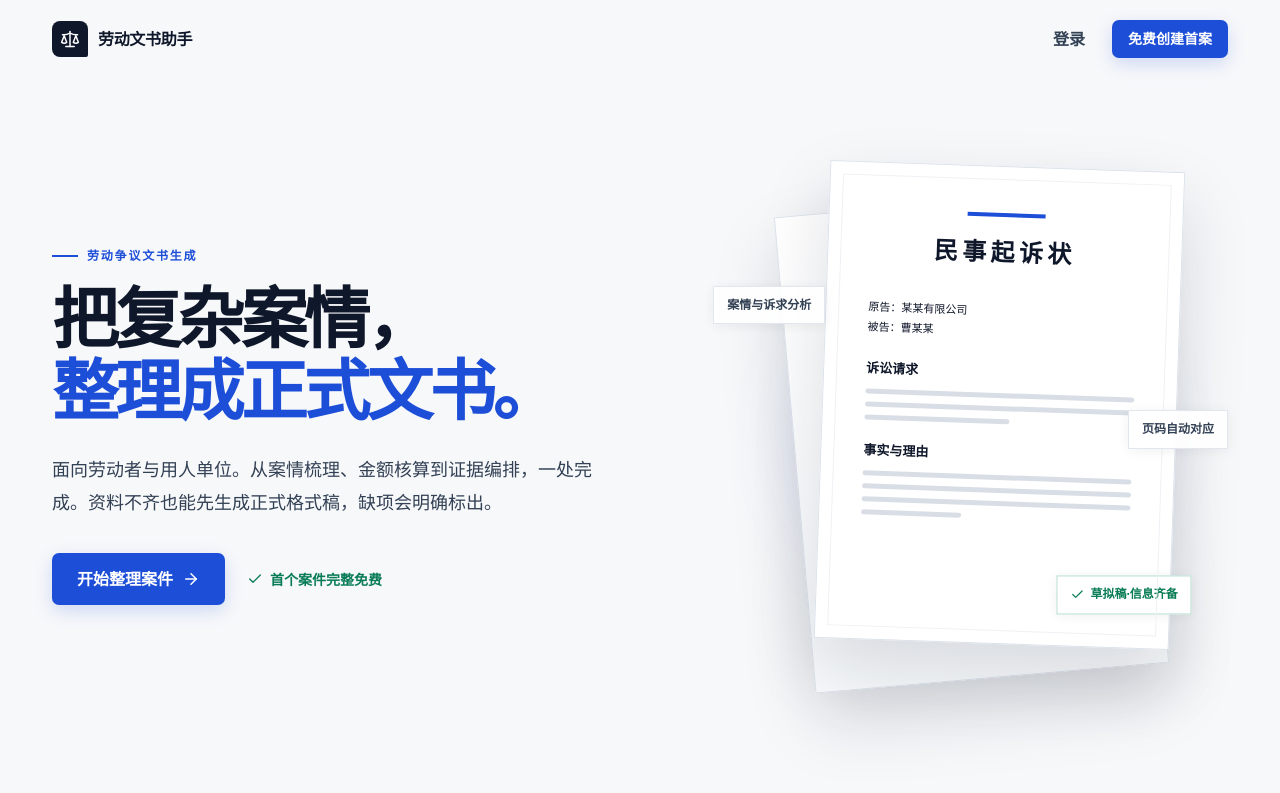
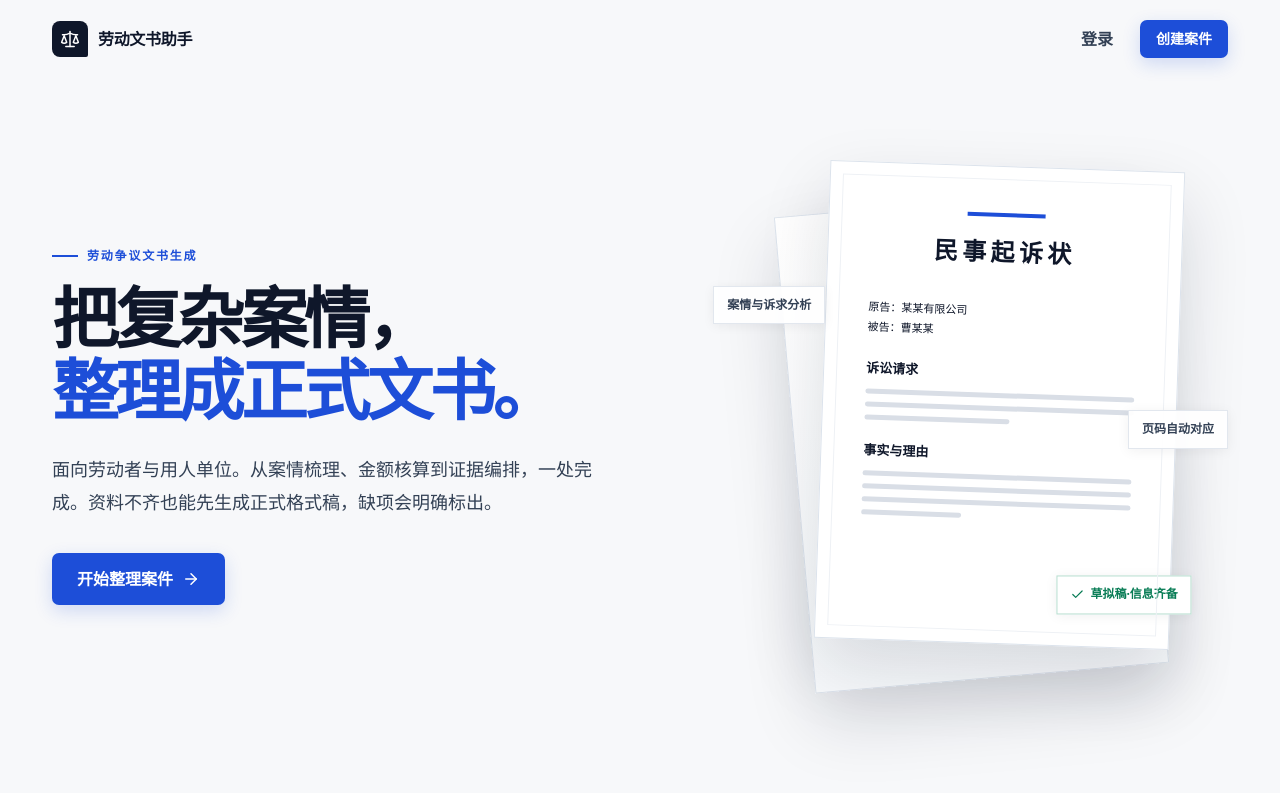
Before and after one commit to lawyerhu/labor-docs, a Next.js app in the folder apps/web/: page / in a window 1280 px wide. Shown: the top 793 px of the page. Built offline with nearby package versions, Linux system fonts and the light colour scheme.

Commit message:
style: remove marketing claims and tone down landing effects

```diff
--- a/apps/web/app/dashboard/page.tsx
+++ b/apps/web/app/dashboard/page.tsx
@@ -50,12 +50,12 @@ export default function DashboardPage() {
       <AppHeader email={email} />
       <section className="dashboard container">
         <div className="dashboard-heading">
-          <div><div className="eyebrow"><span /> 我的工作台</div><h1>案件</h1><p>每个案件独立保存30天。请及时下载生成文件。</p></div>
+          <div><div className="eyebrow"><span /> 案件列表</div><h1>案件</h1><p>每个案件独立保存30天。请及时下载生成文件。</p></div>
           <Link className="button button-primary" href="/cases/new"><Plus size={18} /> 创建案件</Link>
         </div>
         {error && <div className="notice notice-error">{error}</div>}
         {loading ? <div className="loading-panel">正在读取案件…</div> : cases.length === 0 ? (
-          <div className="empty-state"><div className="empty-icon"><BriefcaseBusiness size={28} /></div><h2>还没有案件</h2><p>选择仲裁或起诉阶段，用几分钟建立第一份材料。</p><Link className="button button-primary" href="/cases/new">免费创建首案 <ArrowRight size={17} /></Link></div>
+          <div className="empty-state"><div className="empty-icon"><BriefcaseBusiness size={28} /></div><h2>还没有案件</h2><p>选择仲裁或起诉阶段，用几分钟建立第一份材料。</p><Link className="button button-primary" href="/cases/new">创建案件 <ArrowRight size={17} /></Link></div>
         ) : (
           <div className="case-list">
             {cases.map((record) => (
--- a/apps/web/app/globals.css
+++ b/apps/web/app/globals.css
@@ -65,7 +65,6 @@ svg { flex: none; }
 .hero-actions { margin-top: 34px; display: flex; align-items: center; gap: 22px; }
 .free-note { display: inline-flex; align-items: center; gap: 7px; color: var(--green); font-size: 14px; font-weight: 700; }
 .document-scene { position: relative; min-height: 520px; perspective: 1100px; }
-.document-scene::before { content: ""; position: absolute; inset: 8% 2% 4% 8%; background: radial-gradient(circle, rgba(37, 99, 235, .17), rgba(37, 99, 235, 0) 68%); filter: blur(18px); }
 .document-paper { position: absolute; width: 355px; min-height: 478px; background: #fff; border: 1px solid #dce3ec; box-shadow: var(--shadow-lg); }
 .paper-back { top: 35px; left: 20%; transform: rotate(-5deg); background: linear-gradient(#fff, #f8fafc); }
 .paper-main { top: 0; left: 25%; padding: 46px 42px; transform: rotate(2deg); }
@@ -102,7 +101,6 @@ svg { flex: none; }
 
 /* Auth */
 .auth-page { min-height: 100vh; background: linear-gradient(120deg, #f7f9fc, #eef3fb); }
-.auth-page::after { content: ""; position: fixed; inset: 0; pointer-events: none; opacity: .35; background-image: linear-gradient(#dce4ef 1px, transparent 1px), linear-gradient(90deg, #dce4ef 1px, transparent 1px); background-size: 48px 48px; mask-image: linear-gradient(to bottom, transparent, black 25%, transparent 90%); }
 .auth-top { position: relative; z-index: 1; height: 78px; max-width: 1180px; padding: 0 28px; margin: auto; display: flex; justify-content: space-between; align-items: center; }
 .auth-panel { position: relative; z-index: 1; width: min(530px, calc(100% - 32px)); margin: 70px auto; padding: 44px; background: rgba(255,255,255,.94); border: 1px solid var(--line); box-shadow: var(--shadow-lg); }
 .auth-copy h1 { margin: 17px 0 12px; font-family: "Noto Serif SC", SimSun, serif; font-size: 36px; letter-spacing: -.03em; }
--- a/apps/web/app/page.tsx
+++ b/apps/web/app/page.tsx
@@ -9,7 +9,7 @@ export default function Home() {
         <Brand />
         <div className="nav-actions">
           <Link className="button button-ghost" href="/login">登录</Link>
-          <Link className="button button-primary button-small" href="/register">免费创建首案</Link>
+          <Link className="button button-primary button-small" href="/register">创建案件</Link>
         </div>
       </nav>
 
@@ -20,7 +20,6 @@ export default function Home() {
           <p className="hero-lead">面向劳动者与用人单位。从案情梳理、金额核算到证据编排，一处完成。资料不齐也能先生成正式格式稿，缺项会明确标出。</p>
           <div className="hero-actions">
             <Link className="button button-primary button-large" href="/register">开始整理案件 <ArrowRight size={18} /></Link>
-            <span className="free-note"><Check size={16} /> 首个案件完整免费</span>
           </div>
         </div>
         <div className="document-scene" aria-label="生成文书示意">
--- a/apps/web/app/register/page.tsx
+++ b/apps/web/app/register/page.tsx
@@ -96,7 +96,7 @@ export default function RegisterPage() {
         <div className="auth-copy">
           <div className="eyebrow"><span /> 创建账号</div>
           <h1>注册劳动文书助手</h1>
-          <p>使用邮箱验证身份，设置密码后即可创建案件。首个案件完整免费。</p>
+          <p>使用邮箱验证身份，设置密码后即可创建案件。</p>
         </div>
         <form onSubmit={submit} className="auth-form">
           <label className="field">
```
